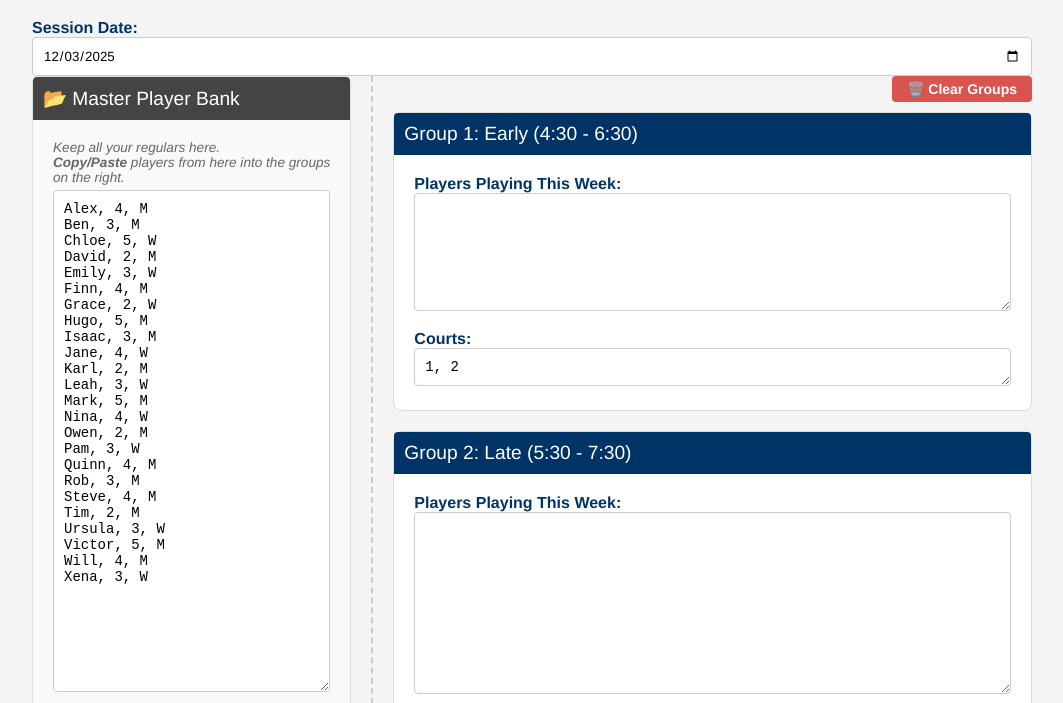
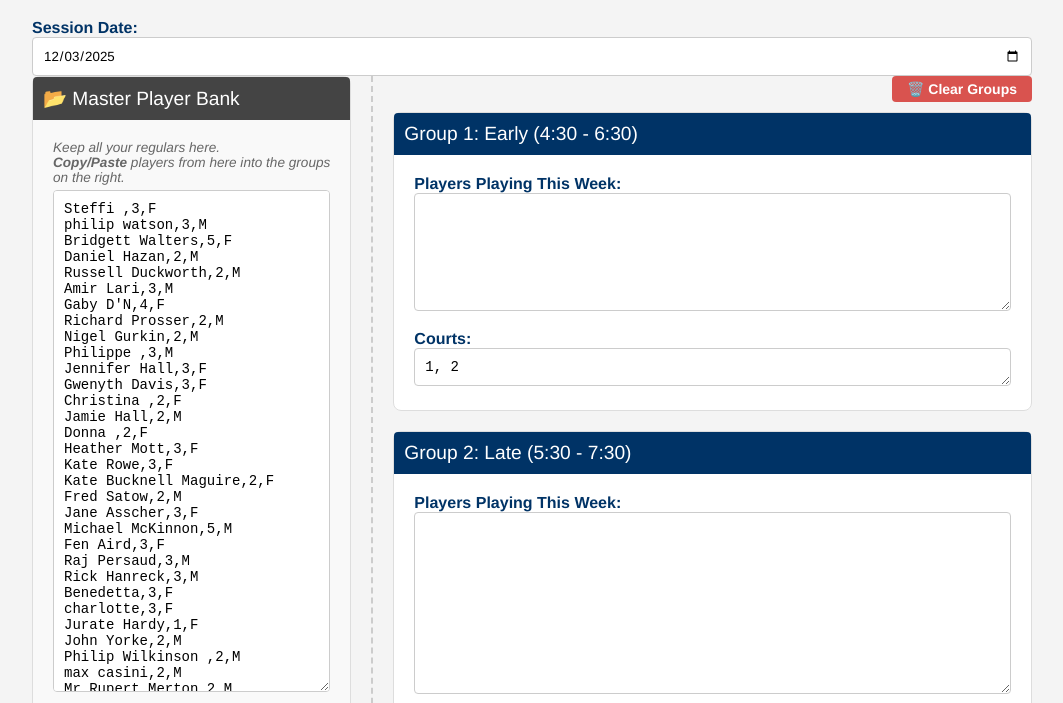
Before and after one commit to makemefaster/1830, a plain HTML site: page index.html in a window 1280 px wide. Shown: the part 95-798 px from the top of the page, without its empty margins (108-1171 px from the left). Drawn offline with Linux system fonts and the light colour scheme.

Commit message:
Update index.html

```diff
--- a/index.html
+++ b/index.html
@@ -81,30 +81,57 @@
             <div class="group-container" style="background-color: #f9f9f9;">
                 <div class="master-header">📂 Master Player Bank</div>
                 <div class="help-text">Keep all your regulars here.<br><strong>Copy/Paste</strong> players from here into the groups on the right.</div>
-                <textarea id="masterList" rows="30" placeholder="Alex, 4, M&#10;Ben, 3, M&#10;...">Alex, 4, M
-Ben, 3, M
-Chloe, 5, W
-David, 2, M
-Emily, 3, W
-Finn, 4, M
-Grace, 2, W
-Hugo, 5, M
-Isaac, 3, M
-Jane, 4, W
-Karl, 2, M
-Leah, 3, W
-Mark, 5, M
-Nina, 4, W
-Owen, 2, M
-Pam, 3, W
-Quinn, 4, M
-Rob, 3, M
-Steve, 4, M
-Tim, 2, M
-Ursula, 3, W
-Victor, 5, M
-Will, 4, M
-Xena, 3, W</textarea>
+                <textarea id="masterList" rows="30" placeholder="Alex, 4, M&#10;Ben, 3, M&#10;...">Steffi ,3,F
+philip watson,3,M
+Bridgett Walters,5,F
+Daniel Hazan,2,M
+Russell Duckworth,2,M
+Amir Lari,3,M
+Gaby D'N,4,F
+Richard Prosser,2,M
+Nigel Gurkin,2,M
+Philippe ,3,M
+Jennifer Hall,3,F
+Gwenyth Davis,3,F
+Christina ,2,F
+Jamie Hall,2,M
+Donna ,2,F
+Heather Mott,3,F
+Kate Rowe,3,F
+Kate Bucknell Maguire,2,F
+Fred Satow,2,M
+Jane Asscher,3,F
+Michael McKinnon,5,M
+Fen Aird,3,F
+Raj Persaud,3,M
+Rick Hanreck,3,M
+Benedetta,3,F
+charlotte,3,F
+Jurate Hardy,1,F
+John Yorke,2,M
+Philip Wilkinson ,2,M
+max casini,2,M
+Mr Rupert Merton,2,M
+Denys Firth,2,M
+David Henderson-Williams,2,M
+Alexandra Stopps,3,F
+Jane Ylvisaker,4,F
+Mark Cook,2,M
+David Drayson,2,M
+Martyn Robertson,4,M
+Minnie Badenoch,4,F
+Kevin Ivie,2,M
+Tom Lissauer,3,M
+John Evangelides ,3,M
+Galia ,3,F
+Robin Priest,4,M
+Liz Agha ,2,F
+Olga Selivanova,2,F
+Miguel Caparros,3,M
+eric r wilkinson,2,M
+Toby Martin ,1,M
+michael stone,2,M
+Anna Allen-Jones,2,F</textarea>
                 <div class="help-text" style="margin-top:10px;">Format: Name, Rating, M/W</div>
             </div>
         </div>
```
